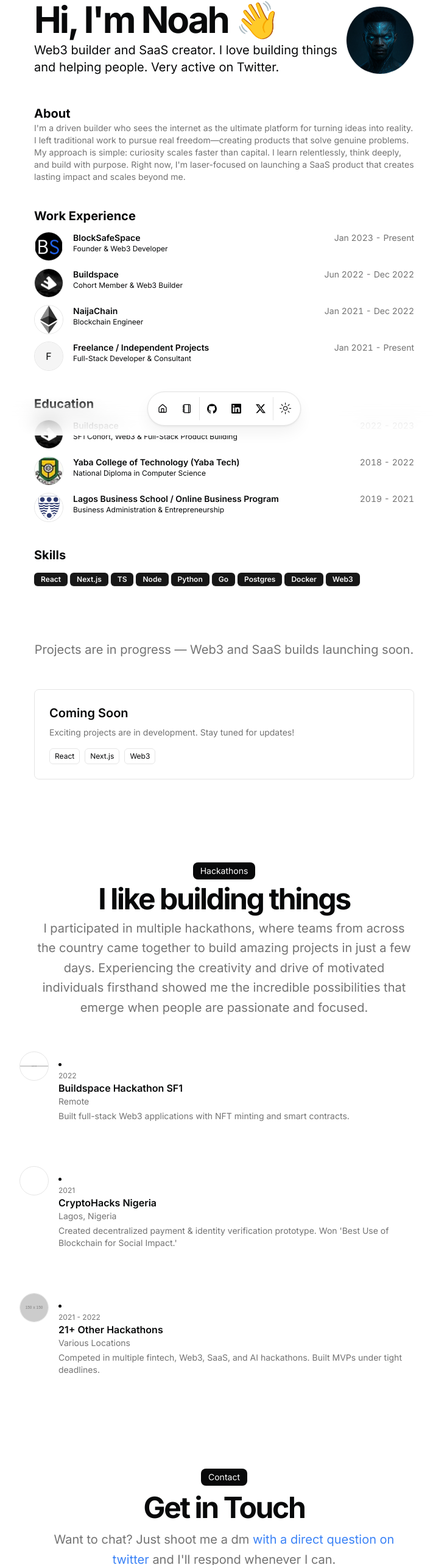
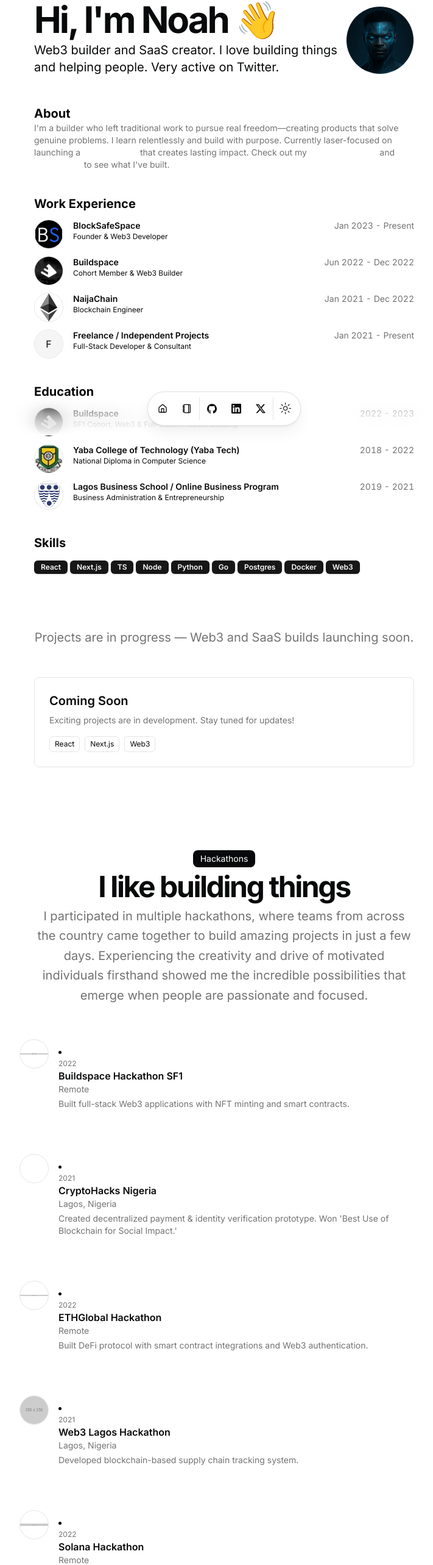
Before and after one commit to noahweb3dev/portfolioweb3dev, a Next.js app: page / in a window 1280 px wide. Shown: the part 86-2652 px from the top of the page at 61% size, without its empty margins (272-983 px from the left). Built offline with nearby package versions, Linux system fonts and the light colour scheme.

Commit message:
refactor: update personal summary and hackathon experiences in portfolio

```diff
--- a/src/app/page.tsx
+++ b/src/app/page.tsx
@@ -44,9 +44,22 @@
           <h2 className="text-xl font-bold">About</h2>
         </BlurFade>
         <BlurFade delay={BLUR_FADE_DELAY * 4}>
-          <Markdown className="prose max-w-full text-pretty font-sans text-sm text-muted-foreground dark:prose-invert">
-            {DATA.summary}
-          </Markdown>
+          <p className="prose max-w-full text-pretty font-sans text-sm text-muted-foreground dark:prose-invert">
+            I'm a builder who left traditional work to pursue real freedom—creating products that solve genuine problems.
+            I learn relentlessly and build with purpose. Currently laser-focused on launching a{" "}
+            <Link href="#projects" className="text-white hover:underline">
+              SaaS product
+            </Link>{" "}
+            that creates lasting impact. Check out my{" "}
+            <Link href="#work" className="text-white hover:underline">
+              work experience
+            </Link>
+            {" "}and{" "}
+            <Link href="#hackathons" className="text-white hover:underline">
+              hackathons
+            </Link>
+            {" "}to see what I've built.
+          </p>
         </BlurFade>
       </section>
       <section id="work">
@@ -160,8 +173,12 @@
                   I like building things
                 </h2>
                 <p className="text-muted-foreground md:text-xl/relaxed lg:text-base/relaxed xl:text-xl/relaxed">
-                  I participated in multiple hackathons, where teams from across the country came together to build amazing projects in just a few days.
-                  Experiencing the creativity and drive of motivated individuals firsthand showed me the incredible possibilities that emerge when people
+                  I participated in multiple hackathons, where teams from across
+                  the country came together to build amazing projects in just a
+                  few days.
+                  Experiencing the creativity and drive of motivated individuals
+                  firsthand showed me the incredible possibilities that emerge
+                  when people
                   are passionate and focused.
                 </p>
               </div>
@@ -197,6 +214,8 @@
                 <Link
                   href={DATA.contact.social.X.url}
                   className="text-blue-500 hover:underline"
+                  target="_blank"
+                  rel="noopener noreferrer"
                 >
                   with a direct question on twitter
                 </Link>{" "}
--- a/src/components/navbar.tsx
+++ b/src/components/navbar.tsx
@@ -45,6 +45,8 @@
                 <TooltipTrigger asChild>
                   <Link
                     href={social.url}
+                    target="_blank"
+                    rel="noopener noreferrer"
                     className={cn(
                       buttonVariants({ variant: "ghost", size: "icon" }),
                       "size-12"
--- a/src/data/resume.tsx
+++ b/src/data/resume.tsx
@@ -152,11 +152,27 @@
       links: [],
     },
     {
-      title: "21+ Other Hackathons",
-      dates: "2021 - 2022",
-      location: "Various Locations",
-      description: "Competed in multiple fintech, Web3, SaaS, and AI hackathons. Built MVPs under tight deadlines.",
-      image: "https://via.placeholder.com/150/FF6B6B/ffffff?text=Hackathons",
+      title: "ETHGlobal Hackathon",
+      dates: "2022",
+      location: "Remote",
+      description: "Built DeFi protocol with smart contract integrations and Web3 authentication.",
+      image: "https://via.placeholder.com/150/8B5CF6/ffffff?text=ETHGlobal",
+      links: [],
+    },
+    {
+      title: "Web3 Lagos Hackathon",
+      dates: "2021",
+      location: "Lagos, Nigeria",
+      description: "Developed blockchain-based supply chain tracking system.",
+      image: "https://via.placeholder.com/150/F59E0B/ffffff?text=Web3Lagos",
+      links: [],
+    },
+    {
+      title: "Solana Hackathon",
+      dates: "2022",
+      location: "Remote",
+      description: "Created NFT marketplace on Solana with fast transactions and low fees.",
+      image: "https://via.placeholder.com/150/14F195/ffffff?text=Solana",
       links: [],
     },
   ],
```
